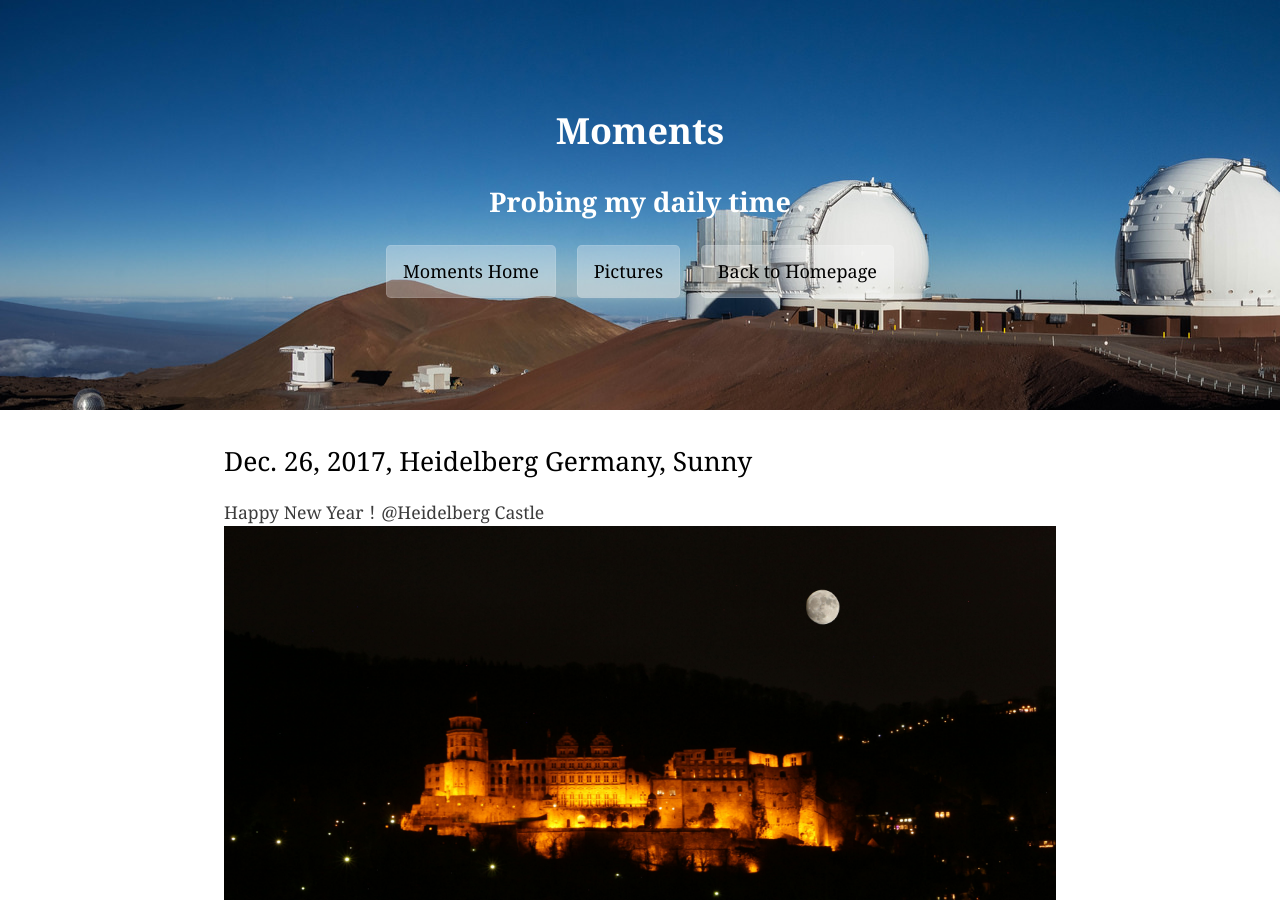
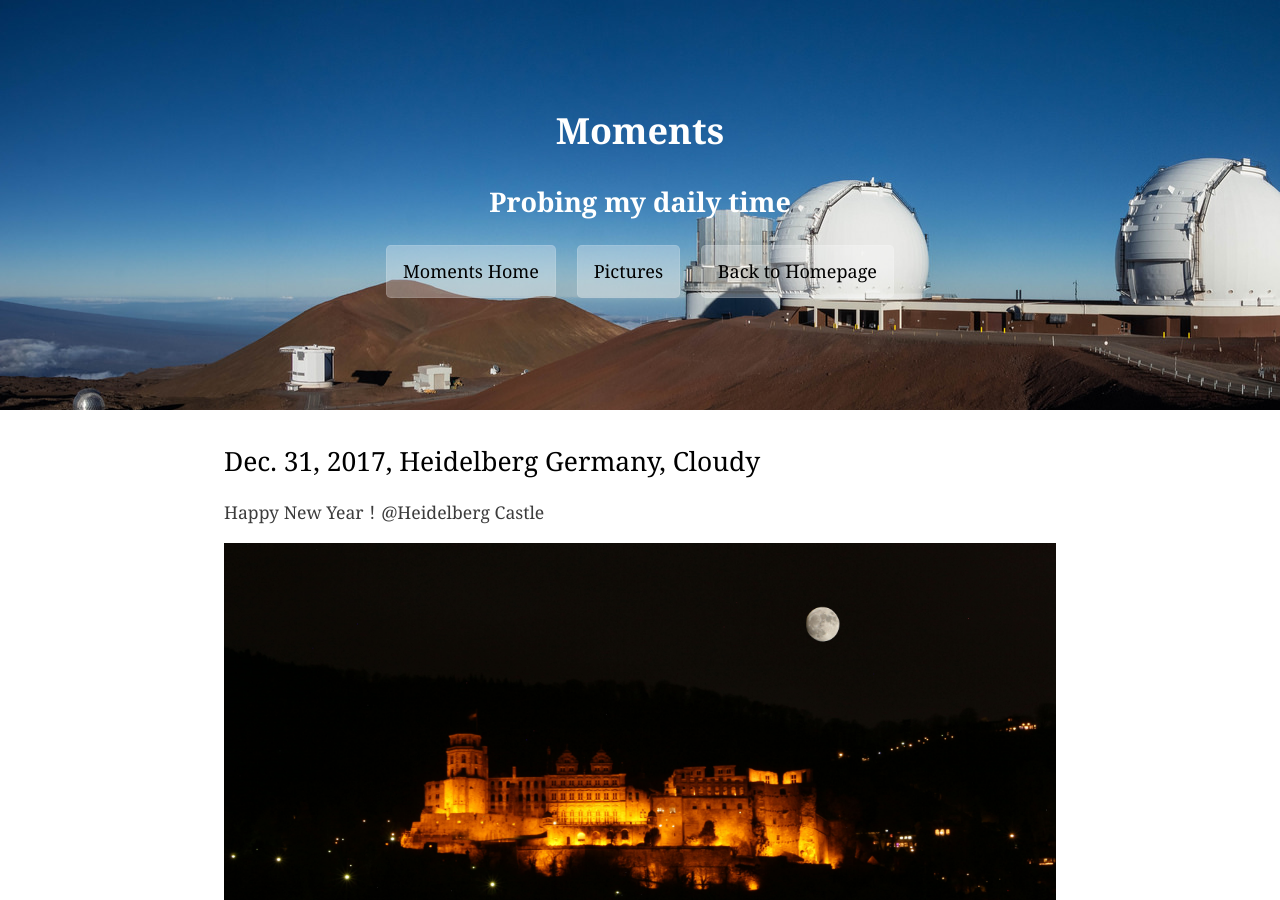
Before and after one commit to zcp521/zcp521.github.io, a Jekyll site: the page built from moments.md, in a window 1280 px wide and 900 px high. Built offline with Jekyll 4.4.1, drawn with Linux system fonts in a browser that asks for light colours.

Commit message:
Update moments.md

```diff
--- a/moments.md
+++ b/moments.md
@@ -5,9 +5,10 @@ tagline: "Probing my daily time"
 ---
 
 
-## Dec. 26, 2017, Heidelberg Germany, Sunny
+## Dec. 31, 2017, Heidelberg Germany, Cloudy
 
 Happy New Year！@Heidelberg Castle
+
 <img src="/img/castle.jpg" width="100%"> <br />
 
 ## Dec. 26, 2017, Heidelberg Germany, Sunny
```
